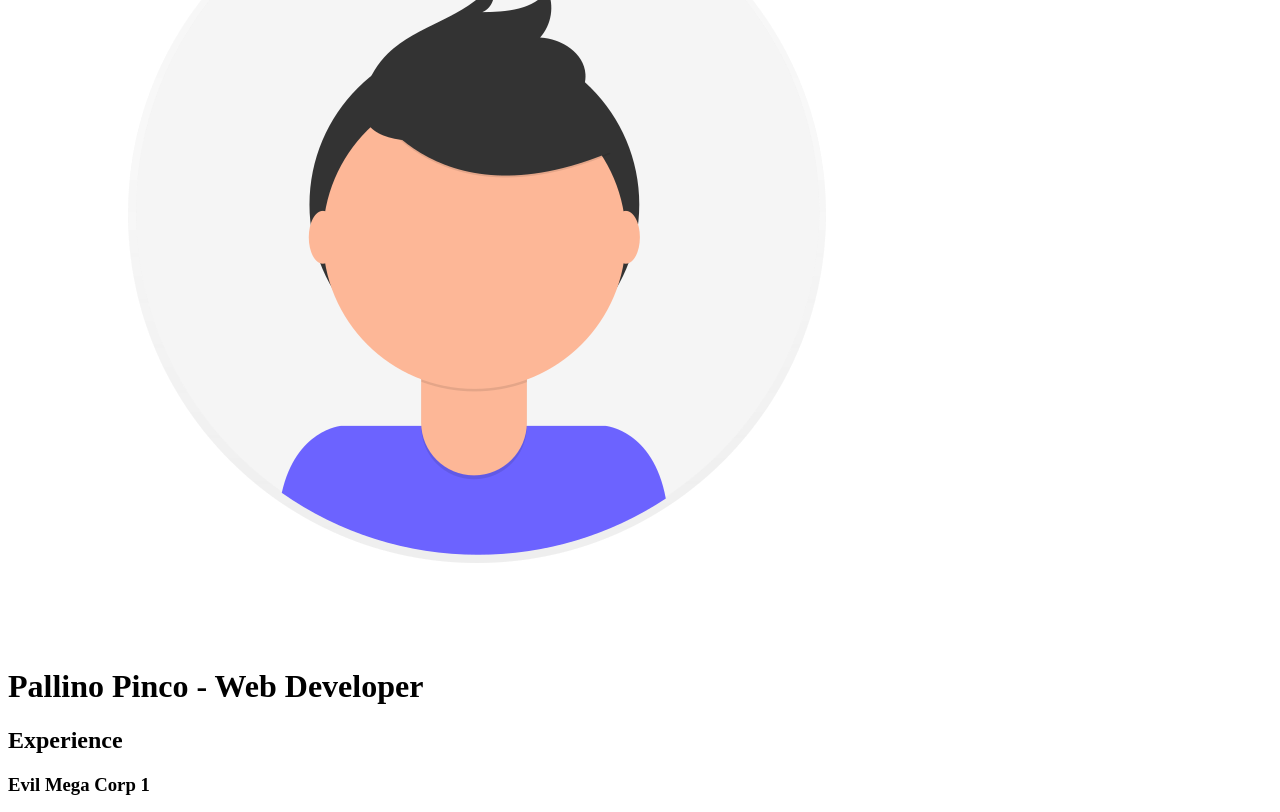
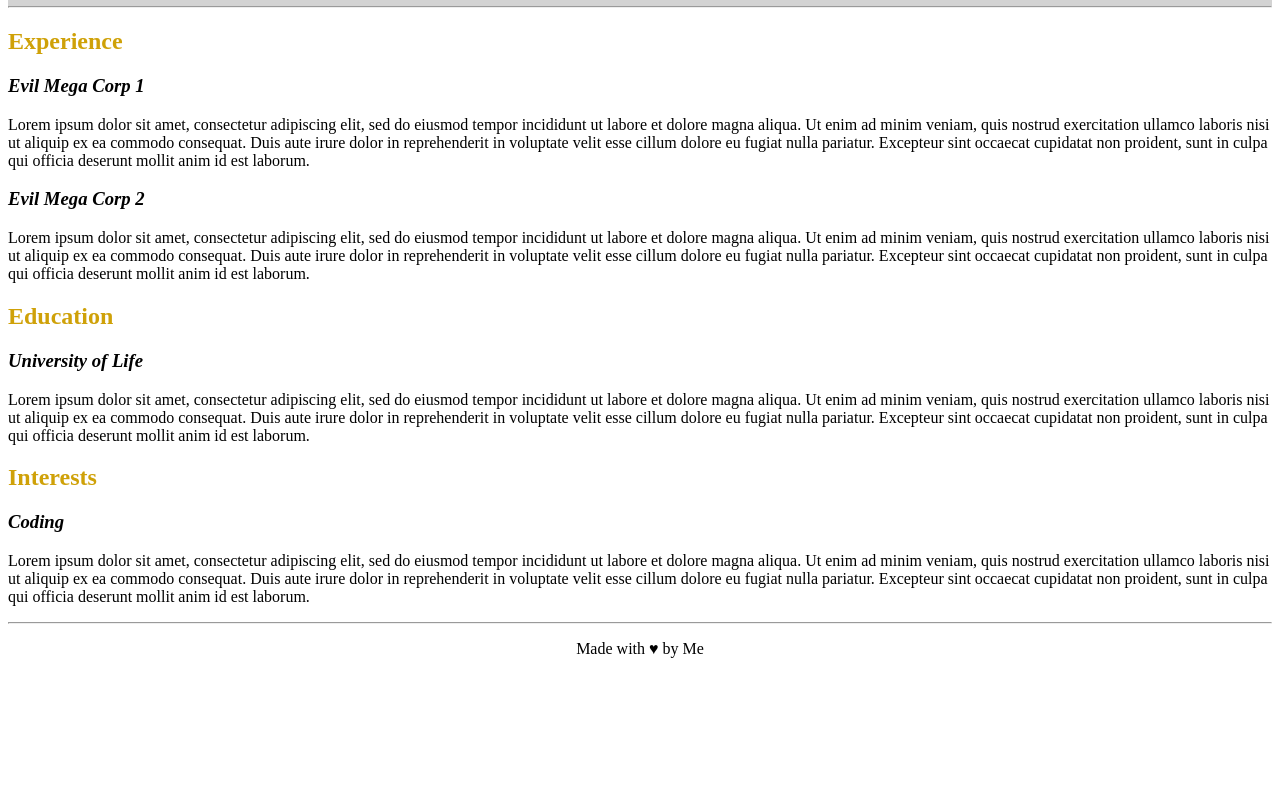
Before and after one commit to JeromeBranchetti/html-css-curriculum-vitae, a plain HTML site: page index.html in a window 1280 px wide. Shown: the part 223-1035 px from the top of the page. After the commit the page ends 897 px from the top, so only its background shows below. Drawn offline with Linux system fonts and the light colour scheme.

Commit message:
prima prova dello stile

```diff
--- a/index.html
+++ b/index.html
@@ -5,6 +5,7 @@
     <meta http-equiv="X-UA-Compatible" content="IE=edge">
     <meta name="viewport" content="width=device-width, initial-scale=1.0">
     <title>Document</title>
+    <link rel="stylesheet" href="style.css">
 </head>
 <body>
     <header>
@@ -14,6 +15,7 @@
         <div>
             <h1>Pallino Pinco - Web Developer</h1>
         </div>
+        <hr>
     </header>
     <main>
         <h2>Experience</h2>
@@ -30,7 +32,7 @@
 
             </p>
         <h2>Education</h2>
-            <h3>University of life</h3>
+            <h3>University of Life</h3>
             <p>
                 Lorem ipsum dolor sit amet, consectetur adipiscing elit, sed do eiusmod tempor incididunt ut labore et dolore magna aliqua. Ut enim ad minim veniam, quis nostrud exercitation ullamco laboris nisi ut aliquip ex ea commodo consequat. Duis aute irure dolor in reprehenderit in voluptate velit esse cillum dolore eu fugiat nulla pariatur. Excepteur sint occaecat cupidatat non proident, sunt in culpa qui officia deserunt mollit anim id est laborum.
 
--- a/style.css
+++ b/style.css
@@ -0,0 +1,34 @@
+/* la larghezza omogenea della pagina */
+* {
+
+}
+
+/*il colore giallo dei titoli h2*/
+
+h2 {
+    color: rgb(207, 161, 8);
+}
+
+/*il font dei titoli h3 */
+
+h3 {
+    font-style: italic;
+}
+
+/*il rettangolo di sfondo grigio*/
+
+header {
+    background-color: lightgray;
+}
+
+/*l'immagine, h1, footer sono centrati*/
+footer, h1 {
+    text-align: center;
+}
+
+/*stile immagine profilo*/
+
+img {
+    width: 150px;
+    ;
+}
```
